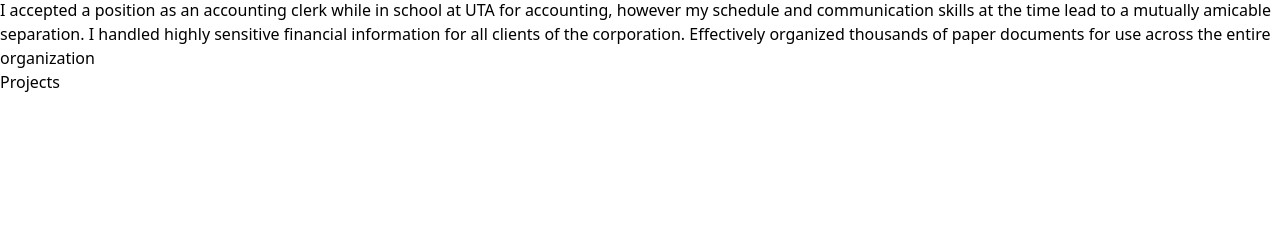
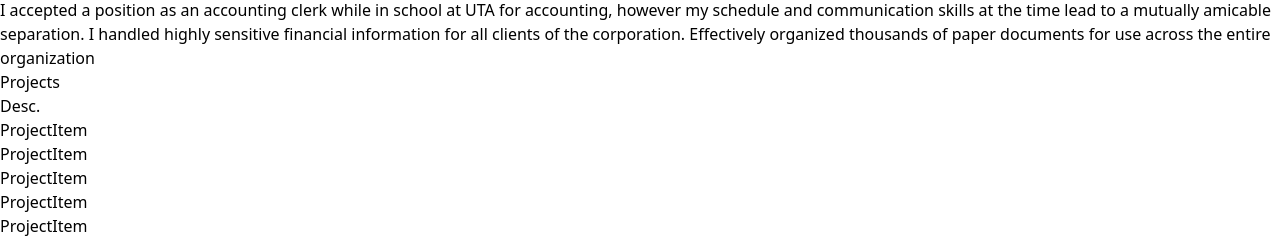
Before and after one commit to theallSparky/portfolio-v1, a React (Vite) app: page / in a window 1280 px wide. Shown: the part 714-952 px from the top of the page. Before the commit the page ends 808 px from the top, so only its background shows below. Built offline with nearby package versions, Linux system fonts and the light colour scheme.

Commit message:
Updated images with 'Img' at end of file name for clarity

```diff
--- a/src/components/Projects.jsx
+++ b/src/components/Projects.jsx
@@ -1,15 +1,26 @@
 import React from 'react'
 import ProjectItem from './ProjectItem'
-import sparkysmovies from '../assets/sparkysmovies.png'
-import sparkysboxgame from '../assets/sparkys-box-game.png'
-import Stopwatch from '../assets/3D Spline Stopwatch.png'
-import Sparkyscalculator from '../assets/sparkyscalculator.png'
-import Pong from '../assets/Pong.png'
-import sparkyschats from '../assets/sparkyschats.png'
+import sparkysmoviesImg from '../assets/sparkysmovies.png'
+import sparkysboxgameImg from '../assets/sparkysboxgame.png'
+import StopwatchImg from '../assets/Stopwatch.png'
+import SparkyscalculatorImg from '../assets/sparkyscalculator.png'
+import PongImg from '../assets/Pong.png'
+import sparkyschatsImg from '../assets/Sparkychats.png'
 
 const Projects = () => {
   return (
-    <div>Projects</div>
+    <div id='projects' className='max-w-[1040px] m-auto md:pl-20 p-4 py-16'>
+        <h1 className='text-4xlfont-bold text-center text-[#001b5e]'>Projects</h1>
+        <p>Desc.</p>
+        <div className='grid sm:grid-cols-2 gap-12'>
+            <ProjectItem img={sparkysmoviesImg} title='Movie App' />
+            <ProjectItem img={StopwatchImg} title='Stopwatch App' />
+            <ProjectItem img={SparkyscalculatorImg} title='Calculator App' />
+            <ProjectItem img={PongImg} title='Pong App' />
+            <ProjectItem img={sparkyschatsImg} title='Chat App' />
+            <ProjectItem img={sparkysboxgameImg} title='sparkysboxgame App' />
+        </div>
+    </div>
   )
 }
 
```
